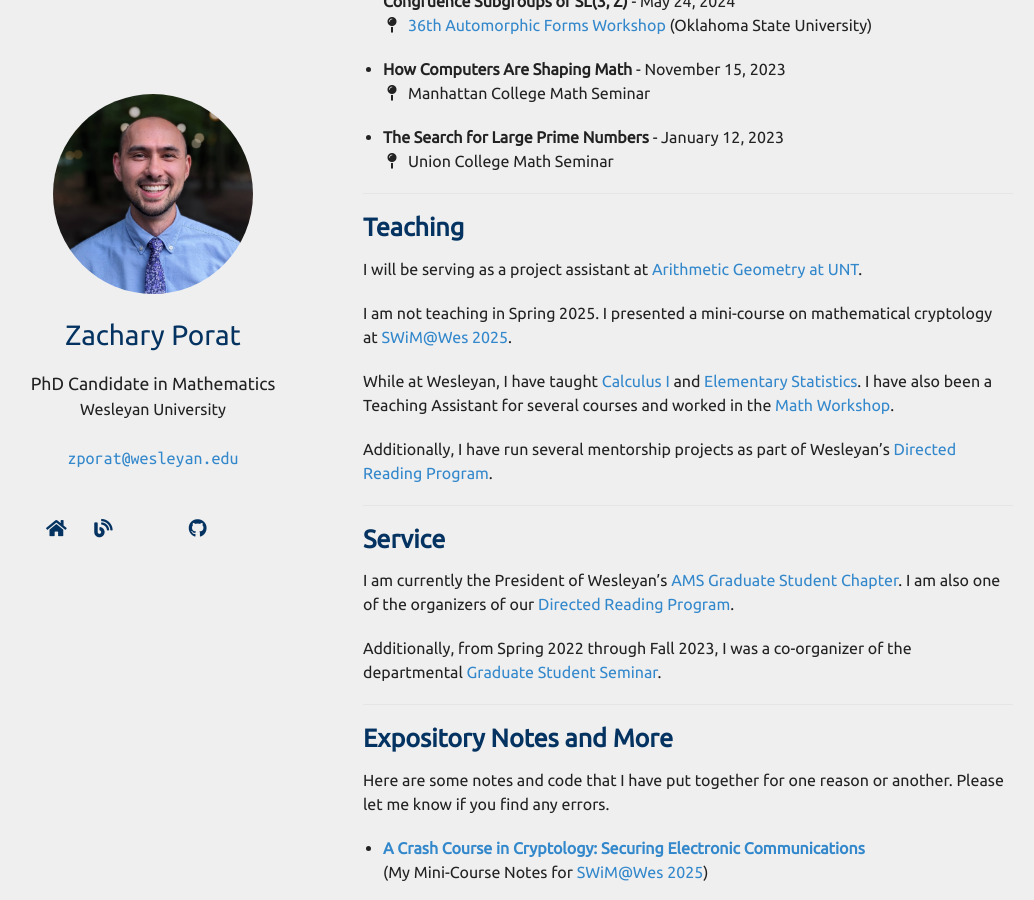
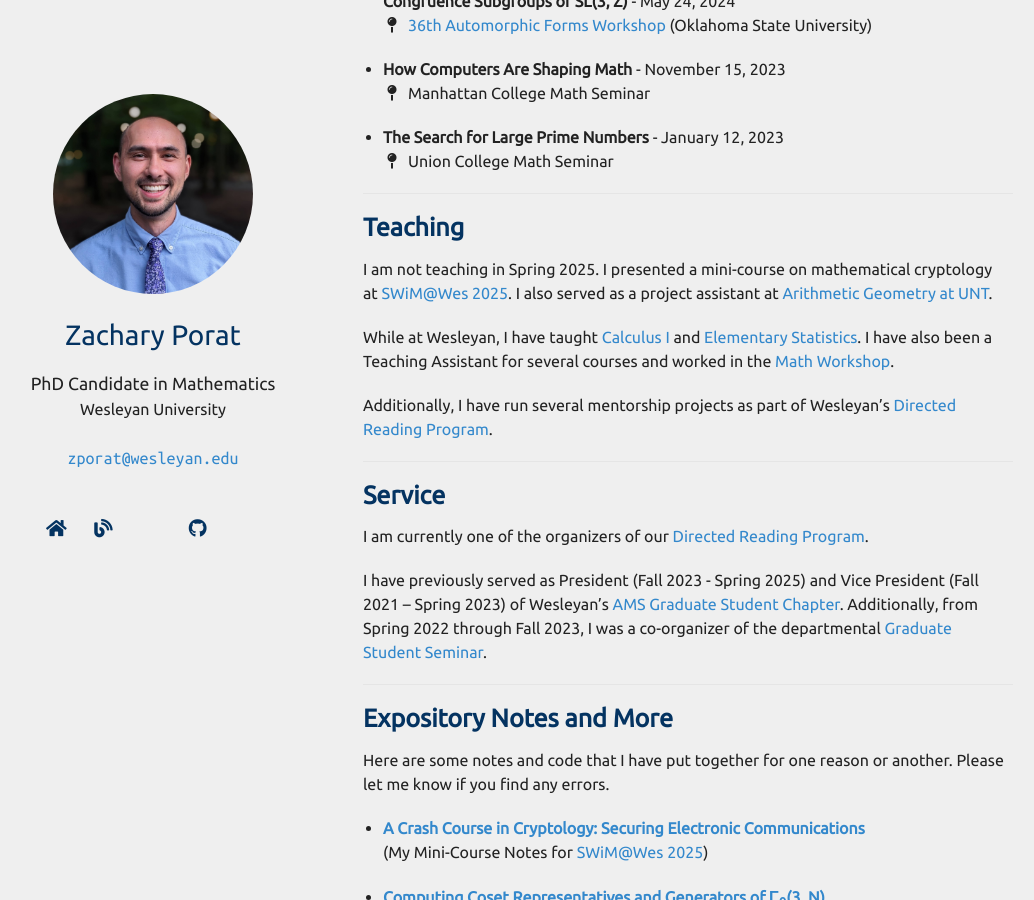
Before and after one commit to zporat/zporat.github.io, a Jekyll site: the page built from index.md, in a window 1280 px wide and 900 px high, scrolled down 1349 px. Shown: the whole window, without its empty margins (102-1136 px from the left). Built offline with Jekyll 4.4.1, drawn with Linux system fonts in a browser that asks for light colours; nearby versions of some CDN libraries; a style sheet for code colours, icons or effects is not loaded; our own code applies the rules of GitHub Pages for plain Markdown files; some of the changed text lies outside the part shown.

Commit message:
may 15 index update

```diff
--- a/_data/talks.yml
+++ b/_data/talks.yml
@@ -6,14 +6,15 @@
     location: (University of Luxembourg)
     date: June 30 - July 4, 2025
 
+past:
+
   - title: Heuristics for (Ir)reducibility of Strata of the Moduli Space of Hyperelliptic Curves
     conf: AWM Research Symposium
     conf_website: https://awm-math.org/meetings/awm-research-symposium/
     location: (University of Wisconsin-Madison)
     spec_session: Special Session on Curves and Abelian Varieties in Characteristic p
-    date: May 16-18, 2025
+    date: May 16, 2025
 
-past:
   - title: Advances in Computations on the Cohomology of Congruence Subgroups of SL(3,&nbsp;Z)
     conf: 37th Automorphic Forms Workshop
     conf_website: http://automorphicformsworkshop.org/index.html
--- a/index.md
+++ b/index.md
@@ -30,9 +30,7 @@
 
 ## <a name="teaching"></a> Teaching
 
-I will be serving as a project assistant at [Arithmetic Geometry at UNT](https://sites.google.com/view/arithmetic-geometry-at-unt/).
-
-I am not teaching in Spring 2025.  I presented a mini-course on mathematical cryptology at [SWiM@Wes 2025](https://mathcs-graduate.wescreates.wesleyan.edu/ams/swim-2025/).
+I am not teaching in Spring 2025.  I presented a mini-course on mathematical cryptology at [SWiM@Wes 2025](https://mathcs-graduate.wescreates.wesleyan.edu/ams/swim-2025/). I also served as a project assistant at [Arithmetic Geometry at UNT](https://sites.google.com/view/arithmetic-geometry-at-unt/).
 
 While at Wesleyan, I have taught [Calculus I](https://owaprod-pub.wesleyan.edu/reg/!wesmaps_page.html?stuid=&crse=005517&term=1249) and [Elementary Statistics](https://owaprod-pub.wesleyan.edu/reg/!wesmaps_page.html?stuid=&crse=005525&term=1229).  I have also been a Teaching Assistant for several courses and worked in the [Math Workshop](https://www.wesleyan.edu/mathcs/math/math_workshop.html).
 
@@ -42,9 +40,9 @@
 
 ## <a name="service"></a> Service
 
-I am currently the President of Wesleyan's [AMS Graduate Student Chapter](https://mathcs-graduate.wescreates.wesleyan.edu/ams/).  I am also one of the organizers of our [Directed Reading Program](https://mathcs-graduate.wescreates.wesleyan.edu/drp/).
+I am currently one of the organizers of our [Directed Reading Program](https://mathcs-graduate.wescreates.wesleyan.edu/drp/).
 
-Additionally, from Spring 2022 through Fall 2023, I was a co-organizer of the departmental [Graduate Student Seminar](https://mathcs-graduate.wescreates.wesleyan.edu/gss/).
+I have previously served as President (Fall 2023 - Spring 2025) and Vice President (Fall 2021 -- Spring 2023) of Wesleyan's [AMS Graduate Student Chapter](https://mathcs-graduate.wescreates.wesleyan.edu/ams/).  Additionally, from Spring 2022 through Fall 2023, I was a co-organizer of the departmental [Graduate Student Seminar](https://mathcs-graduate.wescreates.wesleyan.edu/gss/).
 
 ---
 
```
Also changed, not shown: 1 other file.
